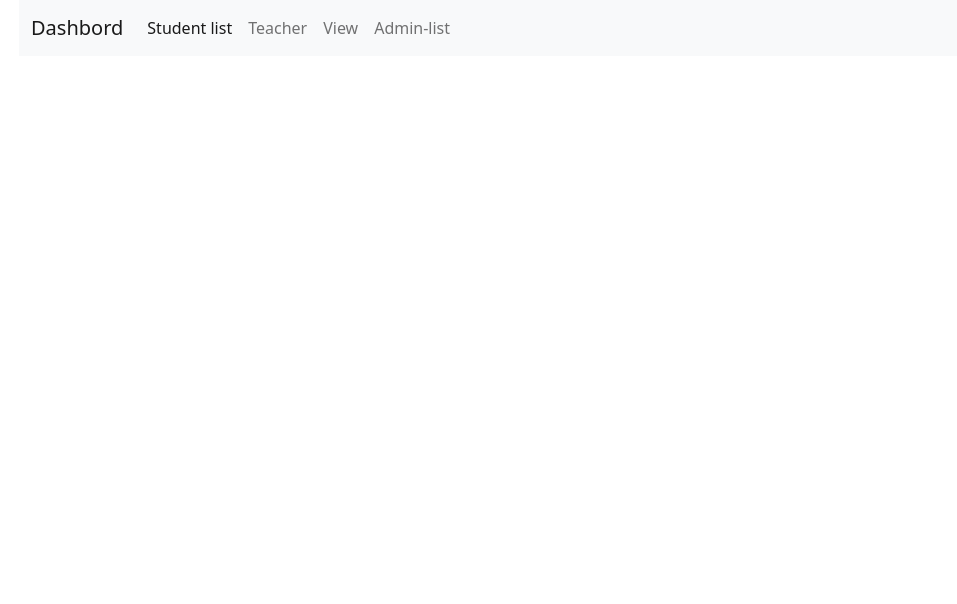
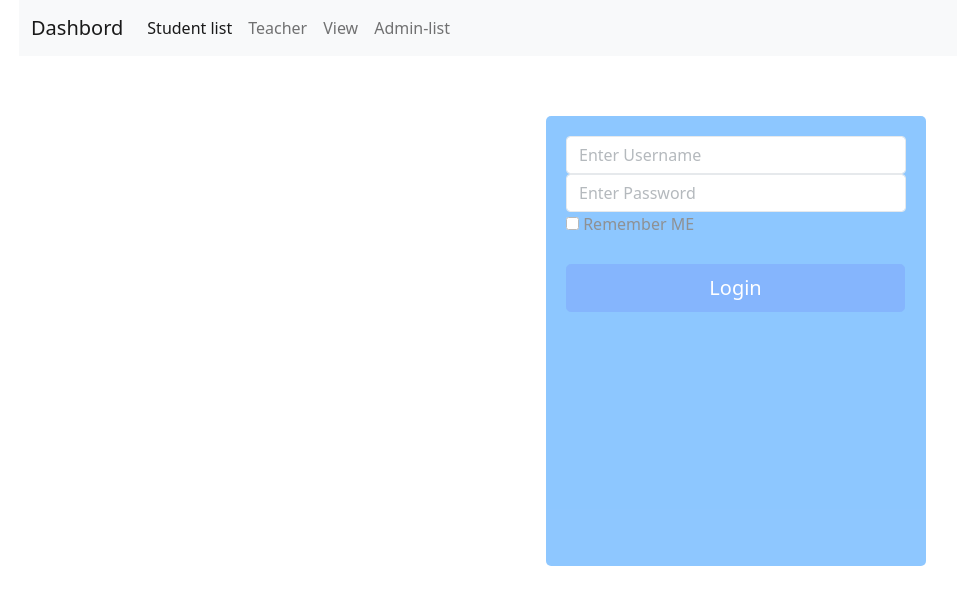
Before and after one commit to karanawate/admin-react-code, a React (Create React App) app: page /Login in a window 1280 px wide. Shown: the top 604 px of the page, without its empty margins (63-1020 px from the left). Built offline with nearby package versions, Linux system fonts and the light colour scheme.

Commit message:
pages inside all pages js

```diff
--- a/db.json
+++ b/db.json
@@ -1,44 +1,22 @@
 {
   "users": [
     {
-      "name": "karan",
-      "username": "qaqarowagy",
-      "email": "kupewuvuru@mailinator.com",
-      "phone": "+1 (363) 207-6041",
-      "website": "https://www.dikivof.biz",
-      "id": 19
+      "name": "",
+      "username": "",
+      "email": "3463",
+      "phone": "346",
+      "website": "346",
+      "password": "4356",
+      "id": 1
     },
     {
-      "name": "Garth Stewart",
-      "username": "decin",
-      "email": "duxu@mailinator.com",
-      "phone": "+1 (997) 456-4303",
-      "website": "https://www.qenaculof.me.uk",
-      "id": 20
-    },
-    {
-      "name": "Jael Barr",
-      "username": "fixika",
-      "email": "dihuzuxowi@mailinator.com",
-      "phone": "+1 (899) 747-4684",
-      "website": "https://www.mypajutujy.mobi",
-      "id": 21
-    },
-    {
-      "name": "Declan Hubbard",
-      "username": "zolafy",
-      "email": "majuhydak@mailinator.com",
-      "phone": "+1 (492) 603-3531",
-      "website": "https://www.simyfi.ca",
-      "id": 22
-    },
-    {
-      "name": "Yolanda Valencia",
-      "username": "qajexubaf",
-      "email": "qabuxew@mailinator.com",
-      "phone": "+1 (594) 247-2322",
-      "website": "https://www.kuqadofidohuz.info",
-      "id": 23
+      "name": "",
+      "username": "",
+      "email": "j",
+      "phone": "j",
+      "website": "j",
+      "password": "j",
+      "id": 2
     }
   ]
 }
--- a/src/App.js
+++ b/src/App.js
@@ -1,13 +1,14 @@
 import './App.css';
 import Navbar from "./components/layouts/Navbar";
 import "../node_modules/bootstrap/dist/css/bootstrap.css";
-import Teacher from "./Teacher";
-import Home from "./Home";
-import Users from "./Users";
-import Studentview from "./Studentview";
-import Edituser from "./Edituser";
-import View from "./View";
-import Adminlist from './Adminlist';
+import Teacher from "./pages/Teacher";
+import Home from "./pages/Home";
+import Users from "./pages/Users";
+import Studentview from "./pages/Studentview";
+import Edituser from "./pages/Edituser";
+import View from "./pages/View";
+import Adminlist from './pages/Adminlist';
+import Login from './pages/Login';
 import {BrowserRouter as Router,Route,Switch,Link } from "react-router-dom";
 
 
@@ -18,6 +19,7 @@ function App() {
         <Navbar />
         <Switch>
           <Route exact  path="/" component={Home} />
+          <Route exact  path="/Login" component={Login} />
           <Route exact  path="Users" component={Users} />
           <Route exact  path="/Teacher" component={Teacher} />
           <Route exact  path="/teacher/:id"  component={Studentview} />
--- a/src/Home.js
+++ b/src/pages/Home.js
@@ -35,7 +35,7 @@ const Home =  () => {
                     <input
                     type="text"
                     className="form-control form-control-lg"
-                    name="name"
+                    name="phone"
                     placeholder="enter first name"
                     onChange={onInputChange}
                     />
@@ -45,7 +45,7 @@ const Home =  () => {
                     <input
                     type="text"
                     className="form-control form-control-lg"
-                    name="username"
+                    name="password"
                     placeholder="enter username name"
                     onChange={onInputChange}
                     />
--- /dev/null
+++ b/src/pages/Login.js
@@ -0,0 +1,82 @@
+import React, { useState } from 'react';
+const boxlogin = {
+    width:'380px',
+    height:'450px',
+    backgroundColor: "DodgerBlue",
+    borderRadius:'5px',
+    padding:'20px',
+    display:'flex',
+    flexDirection:'column',
+    justifyContent:'flex-start',
+    opacity:'0.5',
+    marginLeft: '609px',
+    marginTop:'60px'
+}
+
+const btnlogin = {
+    width: '339px',
+    marginTop: '28px'
+}
+
+const   message = {
+    display:'flex',
+    justifyContent:'space-between'
+  }
+
+const Login =  () => {
+    const [users , setUser] = useState({
+        number:"",
+        password:""
+    });
+
+    const {number, password} = users;
+
+    const onInputChange = e => {
+        const value = e.target.value;
+        console.log(value);
+        const name = e.target.name;
+       setUser({...users, [name]:value});
+    }
+
+    const onSubmitForm = e => {
+        e.preventDefault();
+    }
+
+
+  return(
+      <div style={boxlogin}>
+          <form onSubmit={onSubmitForm}>
+            <div>
+             <div className="form-group">
+                <input
+                    className="form-control"
+                    name="number"
+                    type="text"
+                    placeholder="Enter Username"
+                    onChange={onInputChange}
+                />
+             </div>
+             <div className="form-group">
+                <input
+                    className="form-control"
+                    name="password"
+                    type="password"
+                    placeholder="Enter Password"
+                    onChange={onInputChange}
+                />
+             </div>
+             <div className="message">
+               <div><input type="checkbox" /> Remember ME</div>
+
+            </div>
+             <button type="button" style={btnlogin} class="btn btn-primary btn-lg btn-block">
+                 Login
+             </button>
+
+          </div>
+          </form>
+      </div>
+  );
+}
+
+export default Login;
```
Also changed, not shown: src/pages/Adminlist.js (renamed from src/Adminlist.js), src/pages/Edituser.js (renamed from src/Edituser.js), src/pages/Studentview.js (renamed from src/Studentview.js), src/pages/Teacher.js (renamed from src/Teacher.js), src/pages/Users.js (renamed from src/Users.js), src/pages/View.js (renamed from src/View.js), 1 other file (tests, documents, lock files or other folders).
